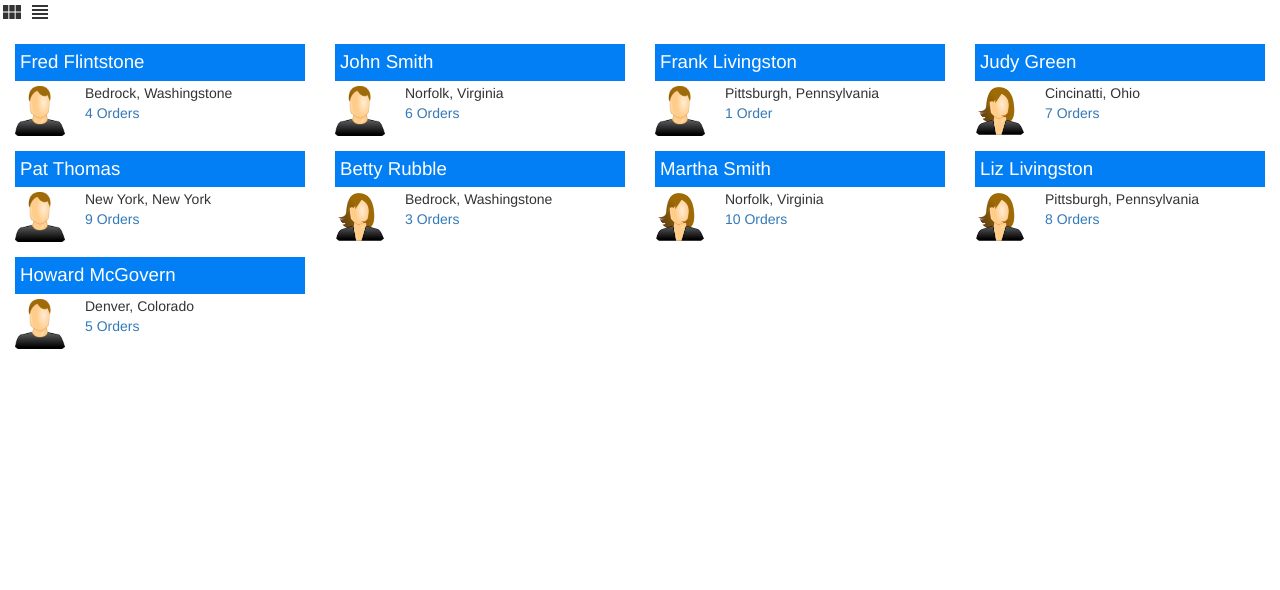
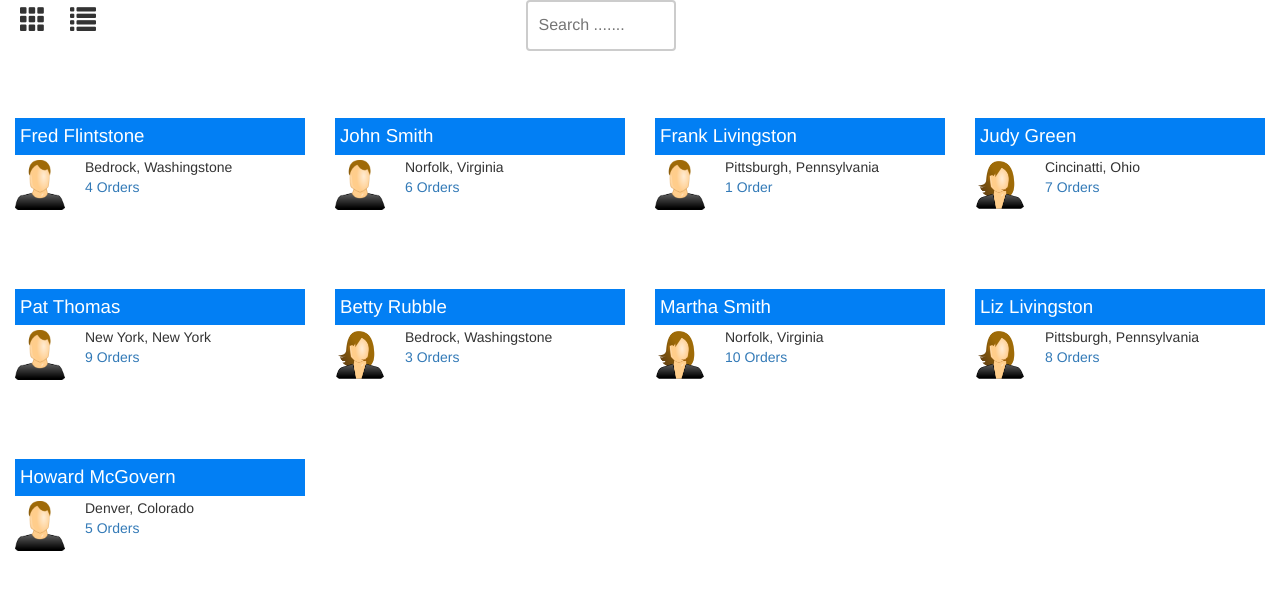
Before and after one commit to ChiragMittal/Order_Management, a website: page main.html in a window 1280 px wide. Drawn offline with nearby package versions, Linux system fonts and the light colour scheme.

Commit message:
search bar

```diff
--- a/js/order_controller.js
+++ b/js/order_controller.js
@@ -1,8 +1,8 @@
 var app = angular.module('order', []);
 
-app.controller('customer', function($scope,$timeout){
+app.factory('Customers',function(){
 
-    $scope.customers = [
+    var Customers = [
         {
           name: "Fred Flintstone",
           city: "Bedrock",
@@ -68,6 +68,17 @@ app.controller('customer', function($scope,$timeout){
         }
     ];
 
+   return Customers ;
+
+});
+
+
+
+app.controller('customer', ['$scope','$timeout','Customers' , function($scope,$timeout,Customers){
+
+    $scope.customers = Customers;
+
+
     $scope.cardView = true;
 	$scope.listView = false;
 
@@ -79,20 +90,13 @@ app.controller('customer', function($scope,$timeout){
 			$scope.cardView = true;
 		}, 500);
 			$scope.listView = false;
-	}
+	};
 	$scope.listViewClick =  function() {
 			$scope.cardView = false;
     $timeout(function() {
 			$scope.listView = true;
 		}, 500);
-    }
-    // $scope.viewMore = function() {
-	// 	$('.card-view-info').addClass('active');
-	// }
+    };
 
-	// $scope.close = function() {
-	// 	$('.card-view-info').removeClass('active');
-	// }
-
-}
+}]
 );
--- a/main.html
+++ b/main.html
@@ -8,18 +8,23 @@
 
     <link rel="stylesheet" href="public/css/customers.css">
 
+    <link rel="stylesheet" href="https://maxcdn.bootstrapcdn.com/bootstrap/3.3.7/css/bootstrap.min.css">
+
+
+
 </head>
 
 <body ng-controller="customer">
 
     <div class="view-toggle">
-        <i ng-click="cardViewClick()" class="material-icons">view_module</i>
-        <i ng-click="listViewClick()" class="material-icons">view_headline</i>
+        <span class="glyphicon glyphicon-th" ng-click="cardViewClick()"></span>
+        <span class="glyphicon glyphicon-list" ng-click="listViewClick()"></span>
+        <input ng-model="searchText" placeholder="Search ......." type="text" class=" col-sm-offset-4">
     </div>
 
     <div class="card-view" ng-class="cardView ? 'show' : 'hide'">
 
-        <div class="cardContainer col-sm-6 col-md-4 col-lg-3" ng-repeat="customer in customers">
+        <div class="cardContainer col-sm-6 col-md-4 col-lg-3" ng-repeat="customer in customers| filter : searchText">
                 <div class="cardHeader"><a href="#" class="white">{{customer.name}}</div>
                     <div class="pull-left cardBodyLeft">
                             <a href="#" class="white"><img data-ng-src="public/img/{{customer.gender | lowercase}}.png" class="cardImage" /></a>
@@ -52,7 +57,7 @@
                                 </tr>
                             </thead>
                             <tbody>
-                                <tr data-ng-repeat="customer in customers"  class="repeat-animation">
+                                <tr data-ng-repeat="customer in customers| filter : searchText"  class="repeat-animation">
                                     <td><a href="#"><img data-ng-src="public/img/{{customer.gender | lowercase}}.png" class="cardImage" alt="Customer Image" /></a></td>
                                     <td><a href="#">{{customer.name}}</a></td>
                                     <td>{{customer.city}}, {{customer.state}}</td>
--- a/public/css/customers.css
+++ b/public/css/customers.css
@@ -31,5 +31,29 @@
     width: 100px;
 } */
 .cardContainer {
-    margin-top: 15px;
+    margin-top: 55px;
+    padding: 12px 20px 12px 40px;
 }
+
+input[type=text] {
+    width: 150px;
+    box-sizing: border-box;
+    border: 2px solid #ccc;
+    border-radius: 4px;
+    font-size: 16px;
+    background-color: white;
+    background-repeat: no-repeat;
+    padding: 12px 10px 12px 10px;
+    -webkit-transition: width 0.4s ease-in-out;
+    transition: width 0.4s ease-in-out;
+
+}
+
+input[type=text]:focus {
+    width: 40%;
+}
+
+.glyphicon{
+    font-size : 26px;
+    margin-left : 20px;
+}
```
